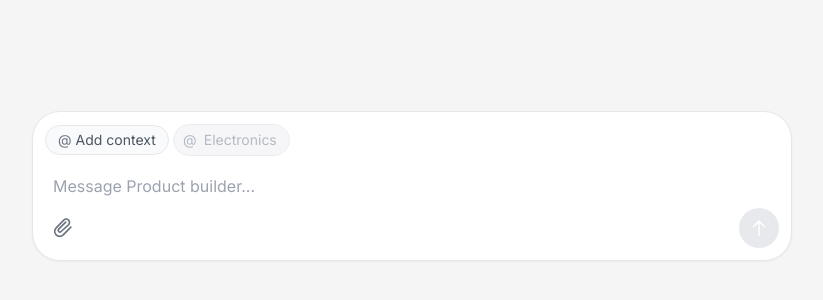
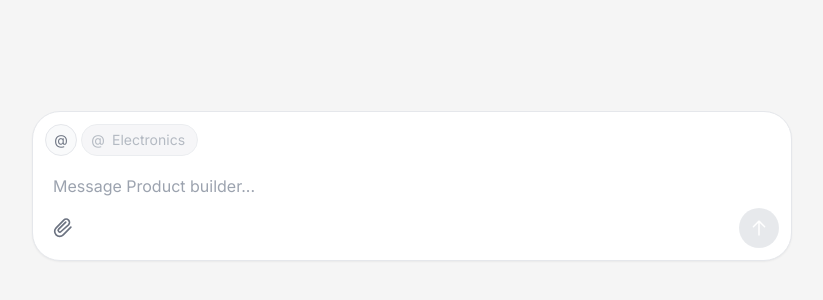
Before and after one commit to powlist/powlist, a React (Vite) app: page / in a window 1280 px wide. Shown: the part 214-514 px from the top of the page, without its empty margins (228-1051 px from the left). Built offline with nearby package versions, Linux system fonts and the light colour scheme.

Commit message:
Update PromptInput.jsx

```diff
--- a/src/components/PromptInput.jsx
+++ b/src/components/PromptInput.jsx
@@ -333,14 +333,11 @@ const PromptInput = ({
       {/* Add context button row */}
       <div className="flex items-center mb-2 gap-1 flex-wrap">
         <button
-          className={`flex items-center gap-1 text-sm text-gray-600 bg-gray-50 hover:bg-gray-100 border border-gray-200 rounded-full transition-all duration-200 hover:border-gray-300 ${
-            selectedContexts.length > 0 ? 'w-8 h-8 justify-center items-center' : 'px-3 py-1'
-          }`}
+          className="flex items-center justify-center w-8 h-8 text-sm text-gray-600 bg-gray-50 hover:bg-gray-100 border border-gray-200 rounded-full transition-all duration-200 hover:border-gray-300"
           type="button"
           onClick={handleContextClick}
         >
           <span className="text-gray-500 text-sm">@</span>
-          {selectedContexts.length === 0 && <span className="text-sm">Add context</span>}
         </button>
 
         {/* System context pill - always shown, disabled */}
```
